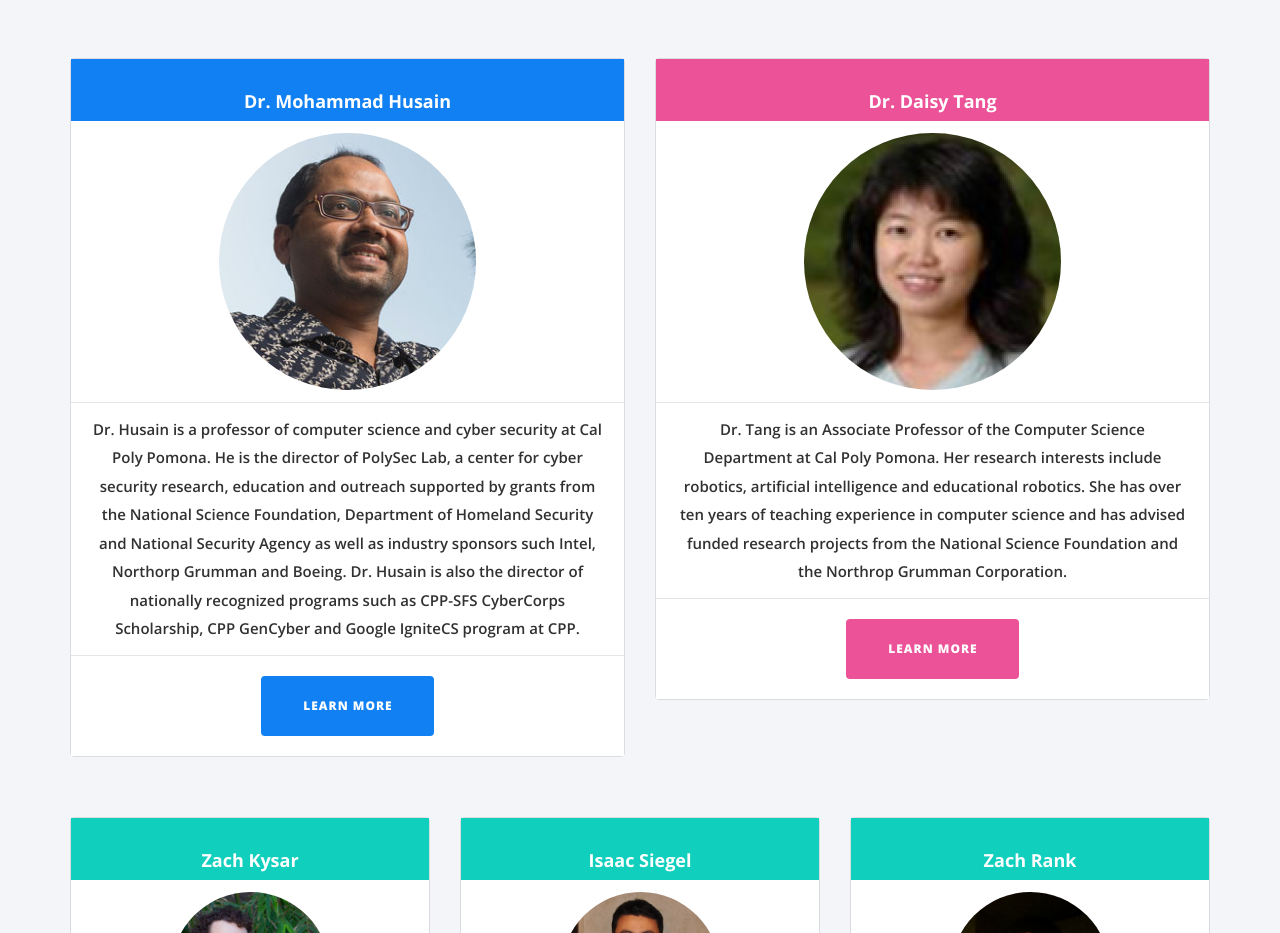
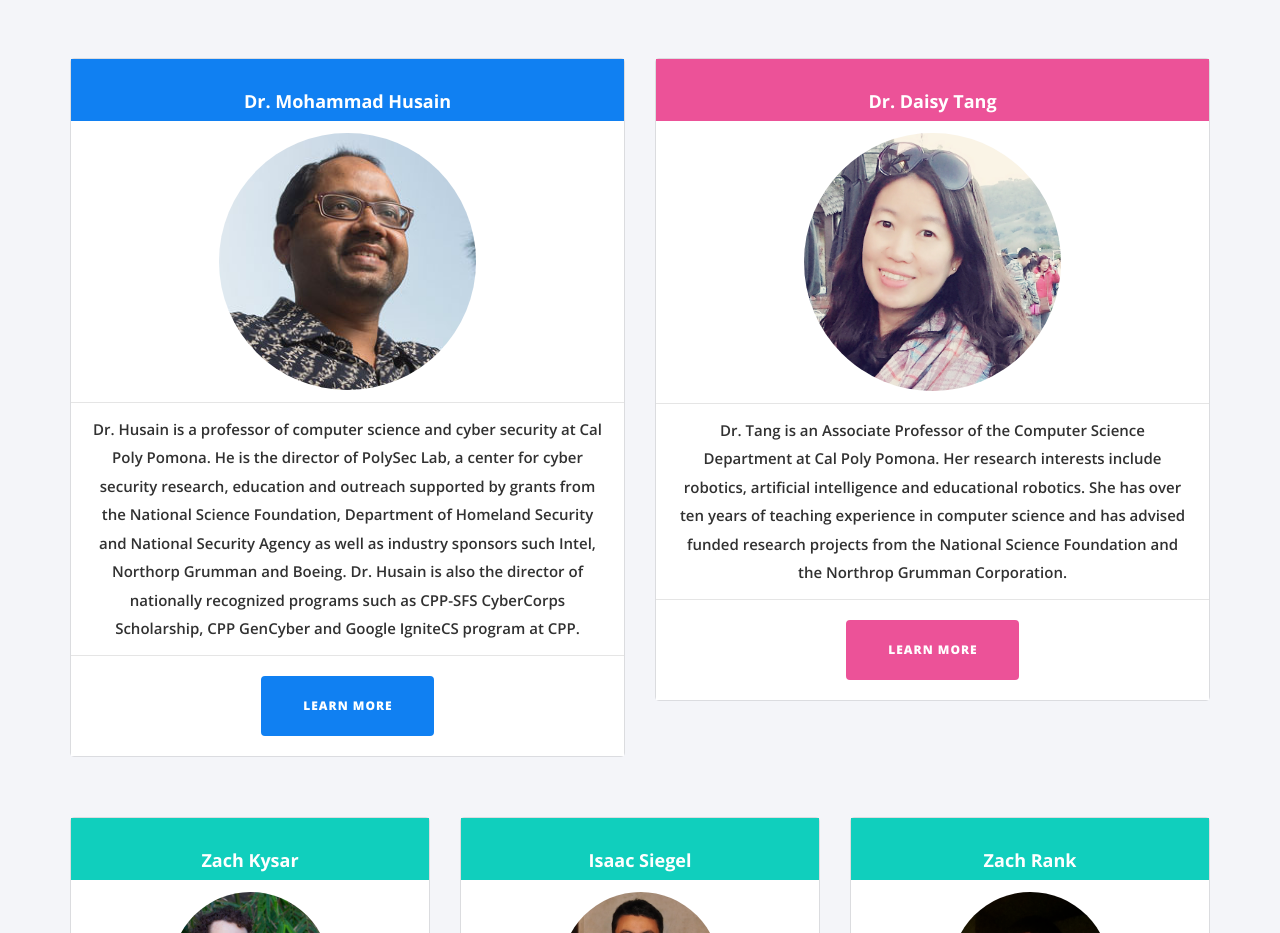
Before and after one commit to cpp-summercamp/cpp-summercamp.github.io, a plain HTML site: page index.html in a window 1280 px wide. Shown: the part 5480-6413 px from the top of the page. Drawn offline with nearby package versions, Linux system fonts and the light colour scheme; some packages are replaced by stand-ins of ours.

Commit message:
update photo

```diff
--- a/index.html
+++ b/index.html
@@ -380,7 +380,7 @@
                           </div>
                           <div class="pricing-table-content block-light">
                             <ul class="pricing-table-list">
-                              <li><img class="img-circle" src="assets/img/cpp/tang.png"/></li>
+                              <li><img class="img-circle" src="assets/img/cpp/tang.jpeg"/></li>
                               <li>Dr. Tang is an Associate Professor of the Computer Science Department at Cal Poly Pomona. Her research interests include robotics, artificial intelligence and educational robotics. She has over ten years of teaching experience in computer science and has advised funded research projects from the National Science Foundation and the Northrop Grumman Corporation.</li>
                             </ul>
                           </div>
```
Also changed, not shown: assets/img/cpp/tang.jpeg (added), 3 other files.
